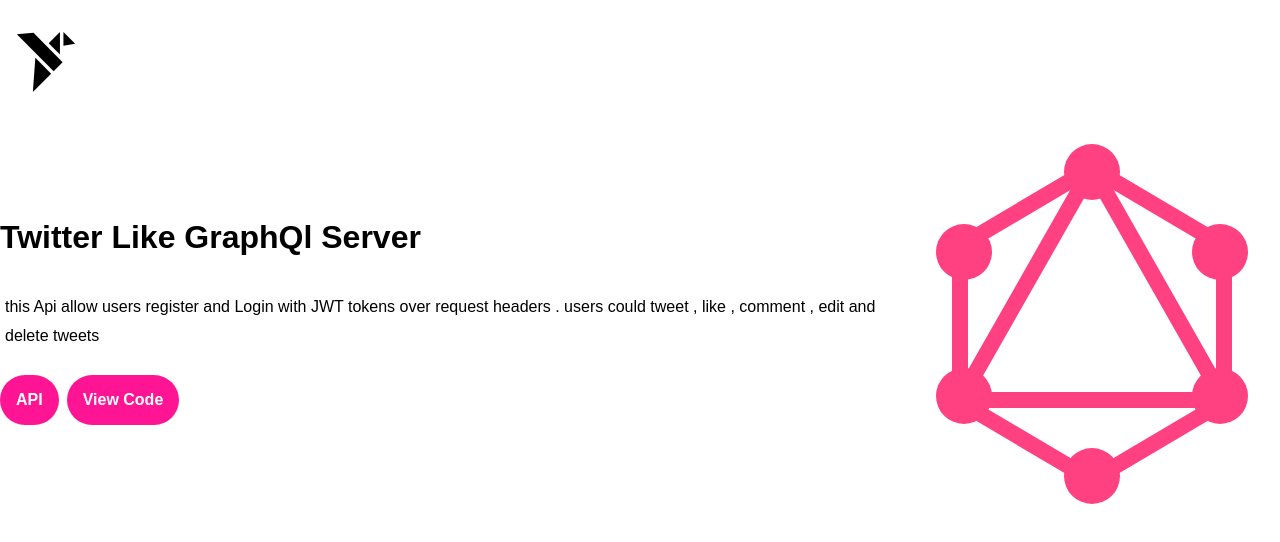
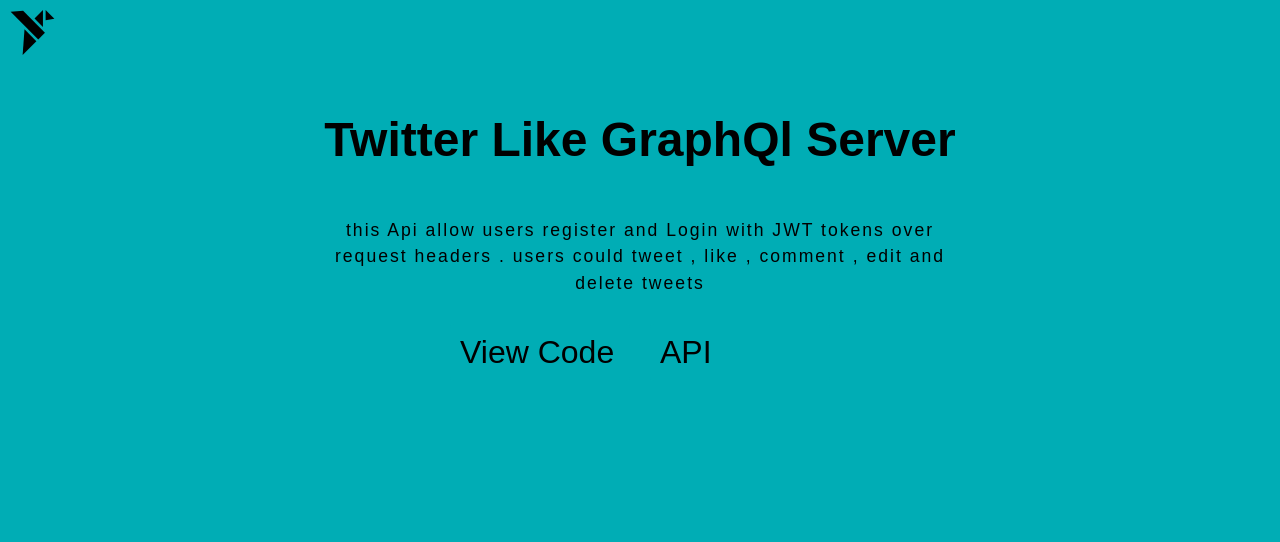
Before and after one commit to mahmoudabdelaziz1993/Booking-app-graphql, a website: page public/index.html in a window 1280 px wide. Drawn offline with Linux system fonts and the light colour scheme; a web font is replaced by a local one.

Commit message:
landing update flexbox

```diff
--- a/public/app.css
+++ b/public/app.css
@@ -1,67 +1,73 @@
+/* define root values */
+
+:root {
+    --main-bg-color: #eeeeee;
+    --primary-color: #00adb5;
+    --secondary-color: #222831;
+}
+
 @import url('https://fonts.googleapis.com/css2?family=Lexend+Peta&display=swap');
-*, body {
+body {
+    display: flex;
+    flex-direction: column;
     margin: 0;
     padding: 0;
     box-sizing: border-box;
+    background: var(--primary-color);
     font-family: 'Lexend Peta', sans-serif;
 }
 
-body {
+.wrapper {
+    display: flex;
+    flex-direction: column;
     height: 100vh;
 }
-.container{
-    width: 100%;
-    padding: 2em 1em;
-    margin: 0 auto;
 
-
-}
-#Capa{
-    width: 60px;
-    height: 60px;
-
+.page-main {
+    flex-grow: 1;
+    display: flex;
+    justify-content: center;
 }
 
-.hero{
-    text-align: left;
-    width: 70%;
+.hero {
+    display: flex;
+    align-items: center;
+    flex-direction: column;
+    width: 50%;
+    height: 80%;
 }
+
 .hero h1 {
-font-weight: 700;
-margin-bottom: 1em;
-font-size: 2em;
-}
-.hero p {
-    line-height: 1.8em;
-    padding: 5px;
-}
-.hero a {
-    background: deeppink;
-    padding: 1em 1em;
-    color: white;
-    border-radius: 59px;
-    font-size: initial;
-    font-weight: 700;
-    text-decoration: none;
-    display: inline-block;
-
-    margin: 20px 8px 0 0;
+    font-size: 3rem;
     text-align: center;
 }
-.cover{
-    width: 30%;
-    height: auto;
+
+.hero p {
+    text-align: center;
+    font-size: 1.1rem;
+    letter-spacing: 2px;
+    line-height: 1.5em;
 }
 
-.wrapper{
+.link {
     display: flex;
-    flex-direction: row-reverse;
-    justify-content: center;
+    align-items: center;
+}
 
+.link a {
+    display: block;
+    text-decoration: none;
+    color: black;
+    background: var(--primary-color);
+    font-size: 2em;
+    padding: 10px;
+    margin: 10px;
+    width: 160px;
+    border-radius: 4px;
+}
 
+.logo {
+    width: 45px;
+    height: 60px;
+    padding: 10px;
 }
-.wrapper .hero {
-    flex-direction: column;
-    align-items: flex-start;
-    order: 1;
-}
--- a/public/index.html
+++ b/public/index.html
@@ -9,8 +9,8 @@
 </head>
 
 <body>
-
-    <header class="container">
+    <div class="wrapper">
+        <header class="page-header">
             <div class="logo">
                 <svg id="Capa" enable-background="new 0 0 511.207 511.207" viewBox="0 0 511.207 511.207"
                     xmlns="http://www.w3.org/2000/svg">
@@ -23,35 +23,22 @@
                 </svg>
             </div>
         </header>
-
-    <div class="wrapper main">
-        <div class="hero wrapper">
+        <main class="page-main">
+            <div class="hero">
                 <h1>Twitter Like GraphQl Server</h1>
                 <p>
                     this Api allow users register and Login with JWT
                     tokens over request headers . users could tweet ,
                     like , comment , edit and delete tweets
                 </p>
-            <div class="wrapper">
+                <div class="link">
                     <a href="https://github.com/mahmoudabdelaziz1993/graphql-twitter-like">View Code</a>
                     <a href="https://graphql-twitter-like.herokuapp.com/graphql"> API </a>
                 </div>
             </div>
-        <div class="cover">
+        </main>
 
-            <svg id="graph" xmlns="http://www.w3.org/2000/svg" viewBox="0 0 48 48">
-                <path fill="#ff4081"
-                    d="M24.5,45.161L7,34.82V14.18L24.5,3.839L42,14.18V34.82L24.5,45.161z M9,33.68l15.5,9.159L40,33.68 V15.32L24.5,6.161L9,15.32V33.68z" />
-                <circle cx="24.5" cy="5.5" r="3.5" fill="#ff4081" />
-                <circle cx="24.5" cy="43.5" r="3.5" fill="#ff4081" />
-                <circle cx="8.5" cy="33.5" r="3.5" fill="#ff4081" />
-                <circle cx="40.5" cy="33.5" r="3.5" fill="#ff4081" />
-                <circle cx="8.5" cy="15.5" r="3.5" fill="#ff4081" />
-                <circle cx="40.5" cy="15.5" r="3.5" fill="#ff4081" />
-                <path fill="#ff4081" d="M42.72,35H6.28L24.5,2.978L42.72,35z M9.72,33H39.28L24.5,7.022L9.72,33z" />
-            </svg>
 
-        </div>
     </div>
 
 </body>
```
Lines whose indentation alone changed are shown as unchanged.
